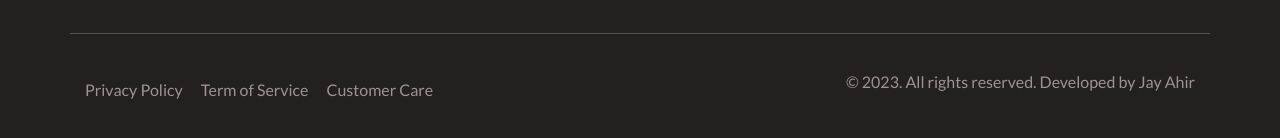
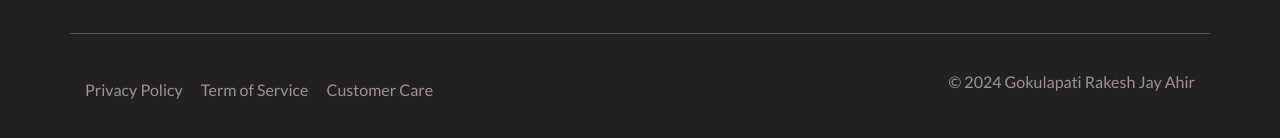
Before and after one commit to Gokulapati/Portfolio, a plain HTML site: page OnlineShoppingWebsiteHTML/index.html in a window 1280 px wide. Shown: the part 5860-5998 px from the top of the page. Drawn offline with nearby package versions, Linux system fonts and the light colour scheme.

Commit message:
Update index.html

```diff
--- a/OnlineShoppingWebsiteHTML/index.html
+++ b/OnlineShoppingWebsiteHTML/index.html
@@ -987,7 +987,7 @@ Author URL: http://w3layouts.com
                       </ul>
                   </div>
                   <div class="columns col-lg-6 text-lg-right">
-                      <p>© 2023. All rights reserved. Developed by <a href="#" target="_blank">
+                      <p>© 2024 Gokulapati Rakesh <a href="#" target="_blank">
                               Jay Ahir </a>
                       </p>
                   </div>
```
